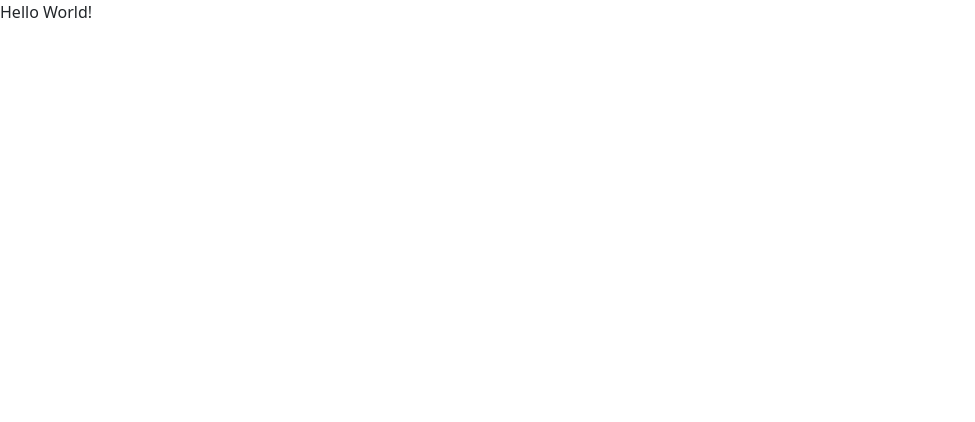
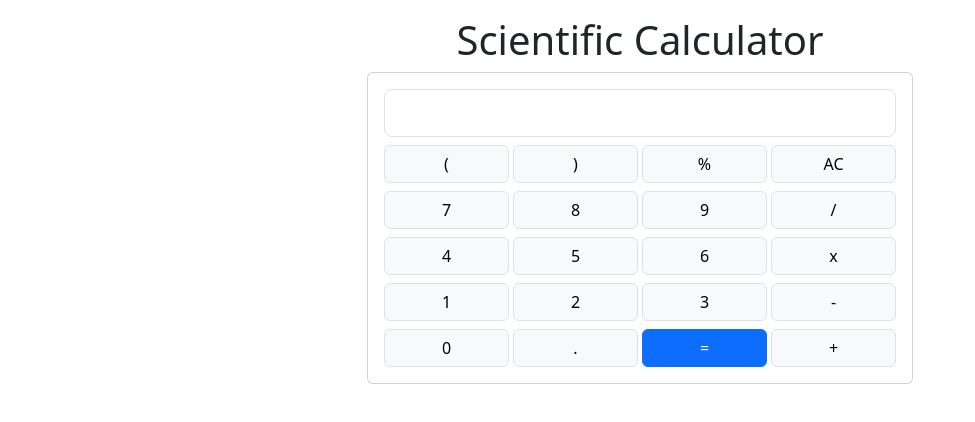
Before and after one commit to SamDev-Coder/scientific-calculator, a plain HTML site: page src/index.html in a window 1280 px wide. Shown: the whole page, without its empty margins (0-975 px from the left). Drawn offline with nearby package versions, Linux system fonts and the light colour scheme.

Commit message:
Basic buttons and Input Added

```diff
--- a/src/index.html
+++ b/src/index.html
@@ -7,7 +7,152 @@
     <link href="https://cdn.jsdelivr.net/npm/bootstrap@5.3.3/dist/css/bootstrap.min.css" rel="stylesheet" integrity="sha384-QWTKZyjpPEjISv5WaRU9OFeRpok6YctnYmDr5pNlyT2bRjXh0JMhjY6hW+ALEwIH" crossorigin="anonymous">
 </head>
 <body>
-    <div>Hello World!</div>
+    <div class="container">
+        <h1 class="text-center mt-3">Scientific Calculator</h1>
+        <div class="row">
+            <div class=" col-12 offset-md-3 col-md-6">
+             <div class="card">
+               <div class="card-body">
+                <input id="calc-display"
+                readonly
+                class="form-control form-control-lg" type="text"
+                aria-label=".form-control-lg example"
+                >
+
+                <div class="row gx-1">
+                    <div class="col-3" >
+                        <button type="button" class="btn btn-light w-100 mt-2 border">
+                            (
+                        </button>
+                    </div>
+
+                    <div class="col-3" >
+                        <button type="button" class="btn btn-light w-100 mt-2 border">
+                            )
+                        </button>
+                    </div>
+
+                    <div class="col-3" >
+                        <button type="button" class="btn btn-light w-100 mt-2 border">
+                            %
+                        </button>
+                    </div>
+
+                    <div class="col-3" >
+                        <button type="button" class="btn btn-light w-100 mt-2 border">
+                            AC
+                        </button>
+                    </div>
+                </div>
+
+                <div class="row gx-1">
+                    <div class="col-3" >
+                        <button type="button" class="btn btn-light w-100 mt-2 border">
+                            7
+                        </button>
+                    </div>
+
+                    <div class="col-3" >
+                        <button type="button" class="btn btn-light w-100 mt-2 border">
+                            8
+                        </button>
+                    </div>
+
+                    <div class="col-3" >
+                        <button type="button" class="btn btn-light w-100 mt-2 border">
+                            9
+                        </button>
+                    </div>
+
+                    <div class="col-3" >
+                        <button type="button" class="btn btn-light w-100 mt-2 border">
+                            /
+                        </button>
+                    </div>
+                </div>
+
+                <div class="row gx-1">
+                    <div class="col-3" >
+                        <button type="button" class="btn btn-light w-100 mt-2 border">
+                            4
+                        </button>
+                    </div>
+
+                    <div class="col-3" >
+                        <button type="button" class="btn btn-light w-100 mt-2 border">
+                            5
+                        </button>
+                    </div>
+
+                    <div class="col-3" >
+                        <button type="button" class="btn btn-light w-100 mt-2 border">
+                            6
+                        </button>
+                    </div>
+
+                    <div class="col-3" >
+                        <button type="button" class="btn btn-light w-100 mt-2 border">
+                            x
+                        </button>
+                    </div>
+                </div>
+
+                <div class="row gx-1">
+                    <div class="col-3" >
+                        <button type="button" class="btn btn-light w-100 mt-2 border">
+                            1
+                        </button>
+                    </div>
+
+                    <div class="col-3" >
+                        <button type="button" class="btn btn-light w-100 mt-2 border">
+                            2
+                        </button>
+                    </div>
+
+                    <div class="col-3" >
+                        <button type="button" class="btn btn-light w-100 mt-2 border">
+                            3
+                        </button>
+                    </div>
+
+                    <div class="col-3" >
+                        <button type="button" class="btn btn-light w-100 mt-2 border">
+                            -
+                        </button>
+                    </div>
+                </div>
+
+                <div class="row gx-1">
+                    <div class="col-3" >
+                        <button type="button" class="btn btn-light w-100 mt-2 border">
+                            0
+                        </button>
+                    </div>
+
+                    <div class="col-3" >
+                        <button type="button" class="btn btn-light w-100 mt-2 border">
+                            .
+                        </button>
+                    </div>
+
+                    <div class="col-3" >
+                        <button type="button" class="btn btn-primary border-primary w-100 mt-2 border">
+                            =
+                        </button>
+                    </div>
+
+                    <div class="col-3" >
+                        <button type="button" class="btn btn-light w-100 mt-2 border">
+                            +
+                        </button>
+                    </div>
+                </div>
+               </div>
+             </div>
+            </div>
+        </div>
+    </div>
     <script src="https://cdn.jsdelivr.net/npm/bootstrap@5.3.3/dist/js/bootstrap.bundle.min.js" integrity="sha384-YvpcrYf0tY3lHB60NNkmXc5s9fDVZLESaAA55NDzOxhy9GkcIdslK1eN7N6jIeHz" crossorigin="anonymous"></script>
 </body>
 </html>
```
